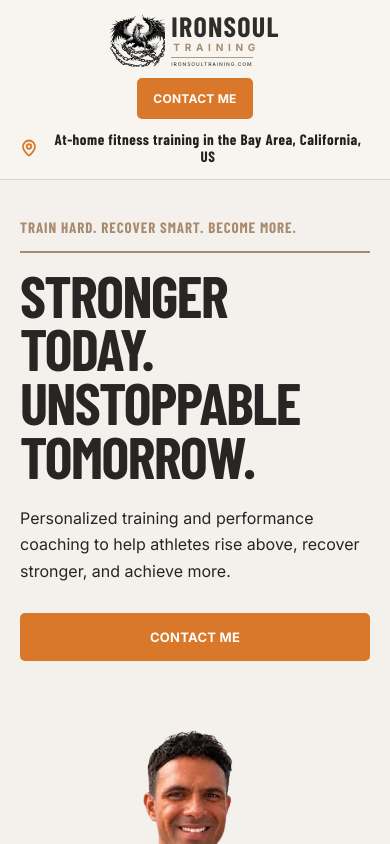
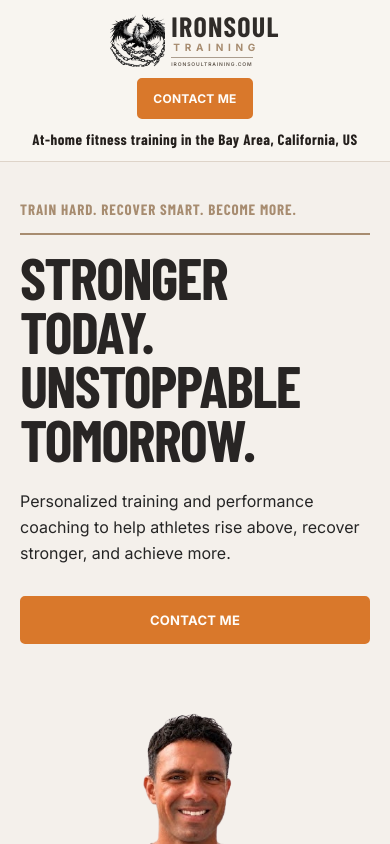
Before and after one commit to vitorlopes079/ironsoul, a React (Vite) app: page / in a window 390 px wide. Shown: the top 844 px of the page. Built offline with nearby package versions, Linux system fonts and the light colour scheme; a web font is replaced by a local one.

Commit message:
pushed to prod

```diff
--- a/src/styles.css
+++ b/src/styles.css
@@ -92,8 +92,8 @@ footer .contact-link { color:#bbb; }
   .phone { display:none; }
   .header-actions { gap:12px; }
   .header-actions .button { min-width:0; padding:11px 14px; font-size:12px; }
-  .location { grid-column:1 / -1; order:3; font-size:16px; gap:8px; padding-top:2px; }
-  .location-pin { width:18px; height:18px; }
+  .location { grid-column:1 / -1; order:3; font-size:16px; gap:0; padding-top:2px; }
+  .location-pin { display:none; }
   .hero,.rise,.split-section { grid-template-columns:1fr; }
   .hero { --hero-image-scale:1.04; --hero-image-x:0px; --hero-image-y:28px; min-height:0; padding:48px 24px 38px; gap:35px; overflow:hidden; }
   .hero-art { height:315px; margin-bottom:0; }
```
